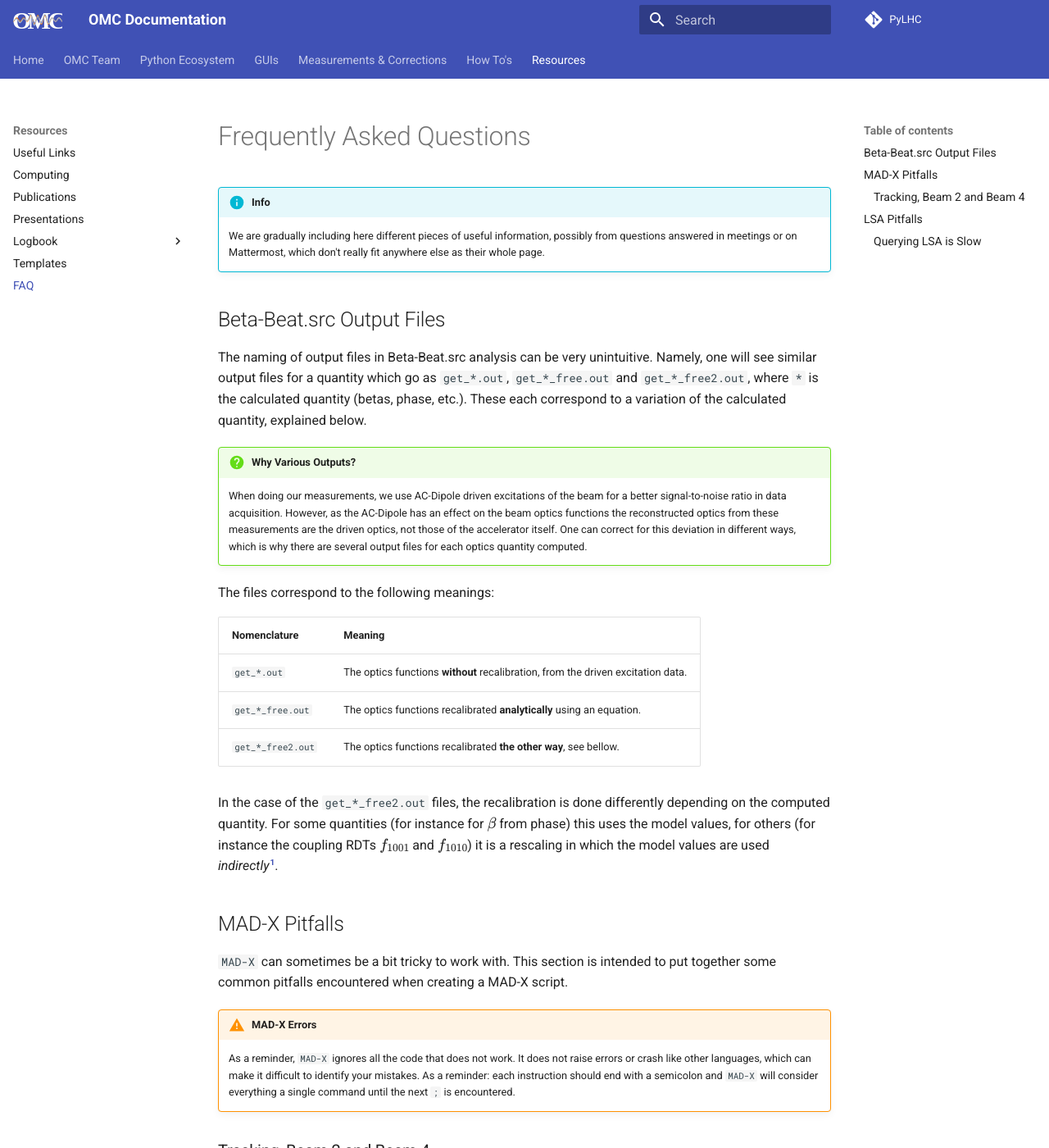
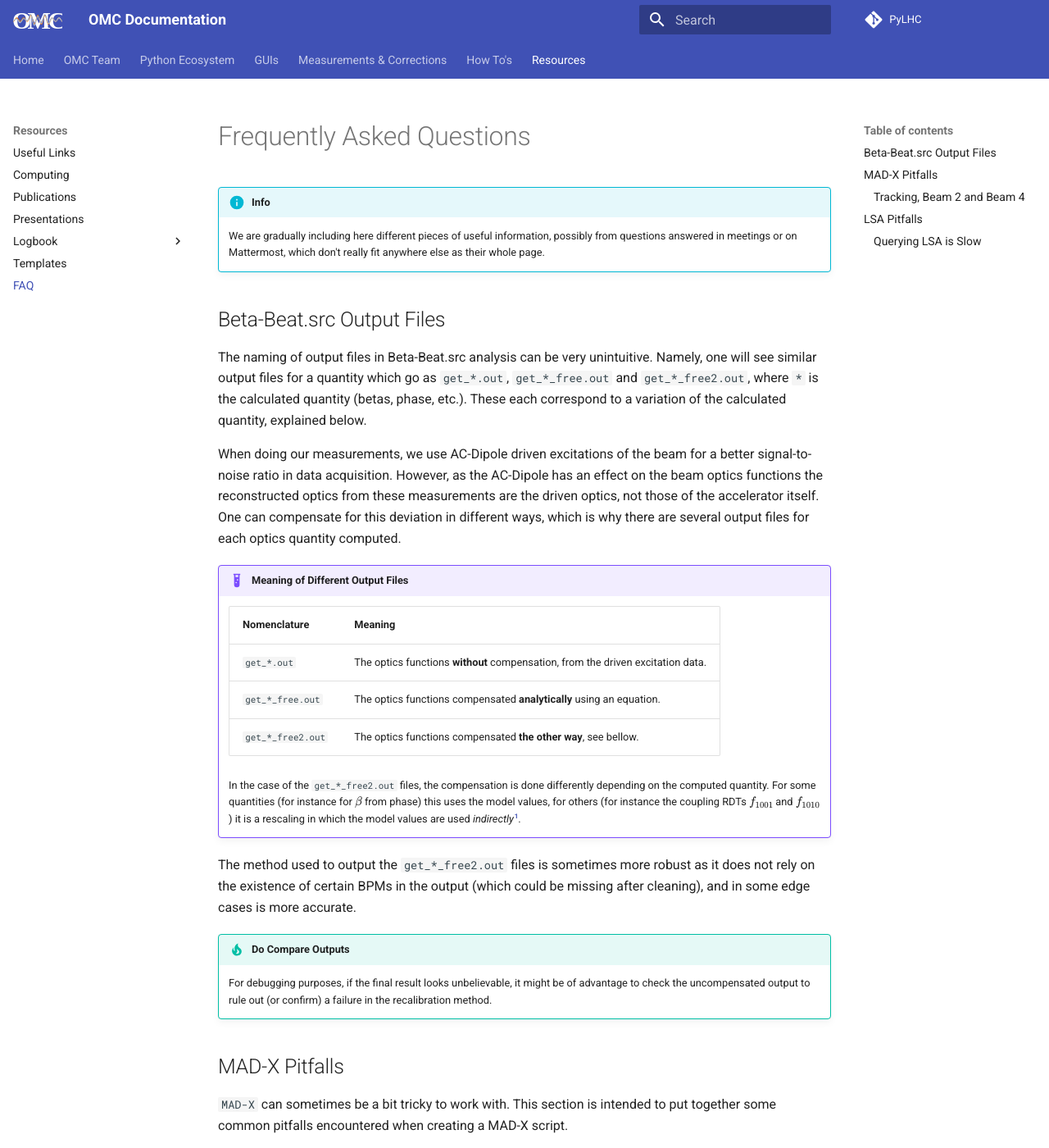
Before and after one commit to pylhc/pylhc.github.io, an MkDocs documentation site: the page built from docs/resources/faqs.md, in a window 1280 px wide and 1400 px high. Shown: the whole window at 82% size. Built offline with MkDocs 1.6.1 and Material for MkDocs 9.7.7, drawn with Linux system fonts in a browser that asks for light colours; comment, search, counter and statistics services are not loaded.

Commit message:
move some things around, add tidbits

```diff
--- a/docs/resources/faqs.md
+++ b/docs/resources/faqs.md
@@ -9,21 +9,24 @@ The naming of output files in Beta-Beat.src analysis can be very unintuitive.
 Namely, one will see similar output files for a quantity which go as `get_*.out`, `get_*_free.out` and `get_*_free2.out`, where `*` is the calculated quantity (betas, phase, etc.).
 These each correspond to a variation of the calculated quantity, explained below.
 
-!!! question "Why Various Outputs?"
-    When doing our measurements, we use AC-Dipole driven excitations of the beam for a better signal-to-noise ratio in data acquisition.
-    However, as the AC-Dipole has an effect on the beam optics functions the reconstructed optics from these measurements are the driven optics, not those of the accelerator itself.
-    One can correct for this deviation in different ways, which is why there are several output files for each optics quantity computed.
+When doing our measurements, we use AC-Dipole driven excitations of the beam for a better signal-to-noise ratio in data acquisition.
+However, as the AC-Dipole has an effect on the beam optics functions the reconstructed optics from these measurements are the driven optics, not those of the accelerator itself.
+One can compensate for this deviation in different ways, which is why there are several output files for each optics quantity computed.
 
-The files correspond to the following meanings:
+!!! example "Meaning of Different Output Files"
+    | Nomenclature      | Meaning                                                                         |
+    | :---------------- | :------------------------------------------------------------------------------ |
+    | `get_*.out`       | The optics functions **without** compensation, from the driven excitation data. |
+    | `get_*_free.out`  | The optics functions compensated **analytically** using an equation.            |
+    | `get_*_free2.out` | The optics functions compensated **the other way**, see bellow.                 |
 
-| Nomenclature      | Meaning                                                                          |
-| :---------------- | :------------------------------------------------------------------------------- |
-| `get_*.out`       | The optics functions **without** recalibration, from the driven excitation data. |
-| `get_*_free.out`  | The optics functions recalibrated **analytically** using an equation.            |
-| `get_*_free2.out` | The optics functions recalibrated **the other way**, see bellow.                 |
+    In the case of the `get_*_free2.out` files, the compensation is done differently depending on the computed quantity.
+    For some quantities (for instance for $\beta$ from phase) this uses the model values, for others (for instance the coupling RDTs $f_{1001}$ and $f_{1010}$) it is a rescaling in which the model values are used *indirectly*[^MiyamotoMeasurementCouplingRDTsACDipole].
 
-In the case of the `get_*_free2.out` files, the recalibration is done differently depending on the computed quantity.
-For some quantities (for instance for $\beta$ from phase) this uses the model values, for others (for instance the coupling RDTs $f_{1001}$ and $f_{1010}$) it is a rescaling in which the model values are used *indirectly*[^MiyamotoMeasurementCouplingRDTsACDipole].
+The method used to output the `get_*_free2.out` files is sometimes more robust as it does not rely on the existence of certain BPMs in the output (which could be missing after cleaning), and in some edge cases is more accurate.
+
+!!! tip "Do Compare Outputs"
+    For debugging purposes, if the final result looks unbelievable, it might be of advantage to check the uncompensated output to rule out (or confirm) a failure in the recalibration method.
 
 ## MAD-X Pitfalls
 
```
